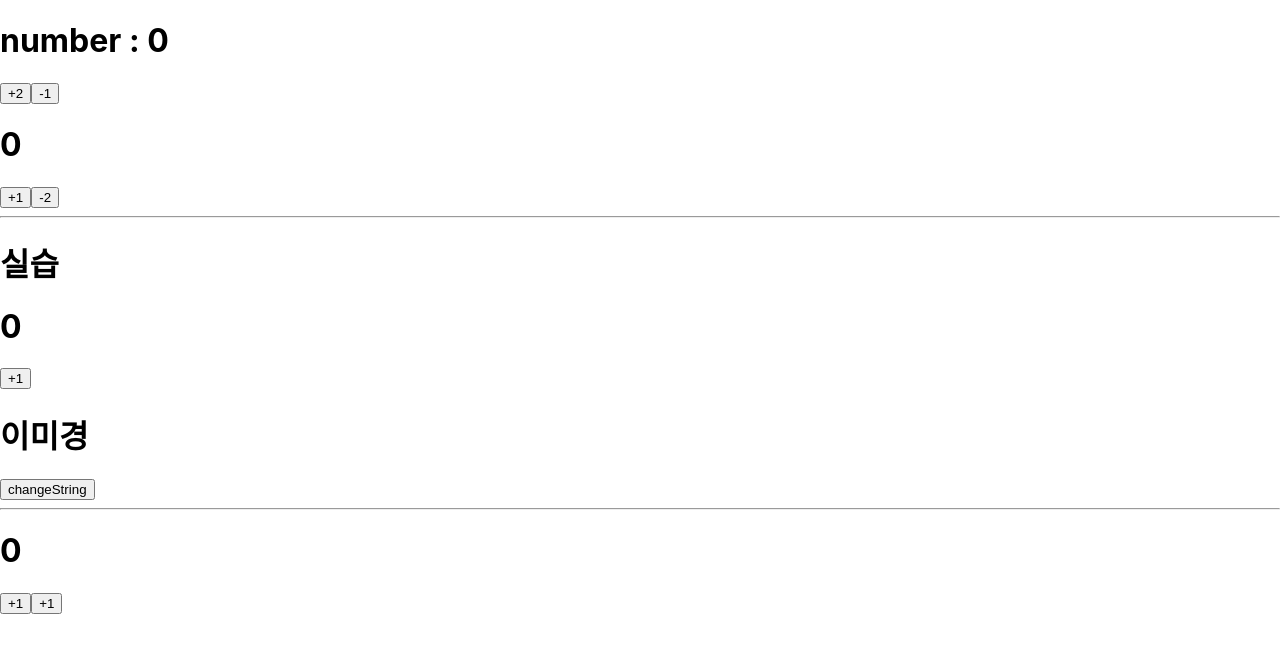
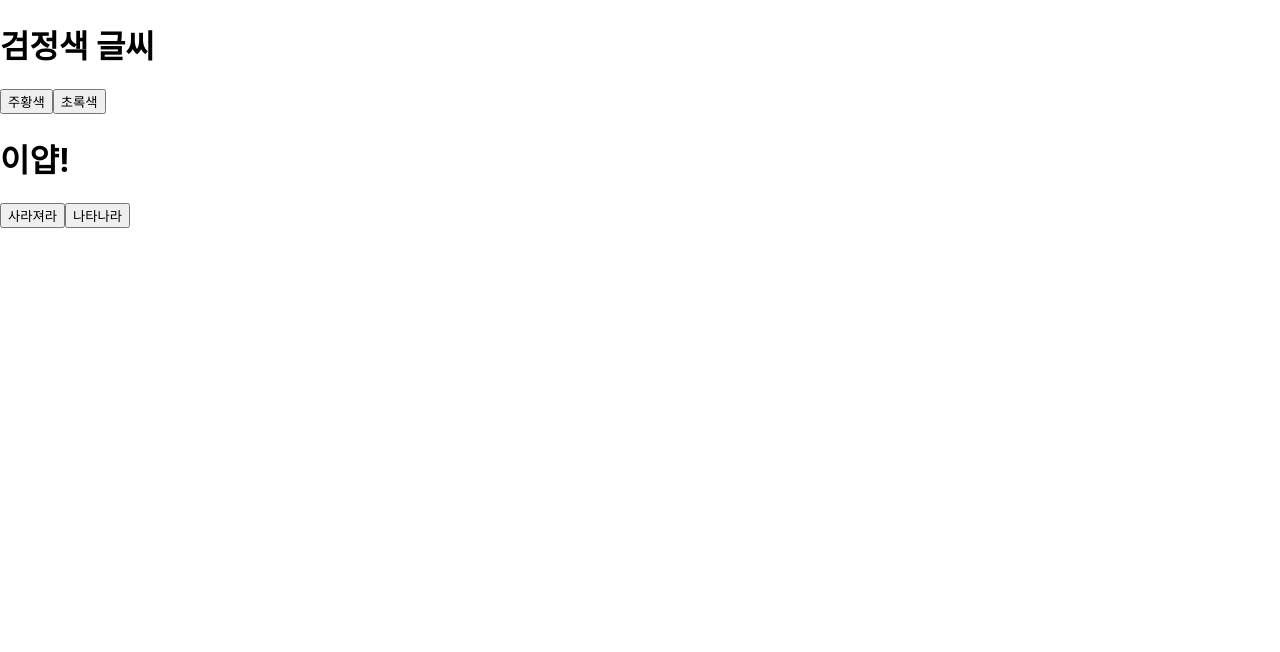
Before and after one commit to migyeonglee/ReactStudy, a React (Create React App) app in the folder first-app/: page / in a window 1280 px wide. Shown: the top 652 px of the page. Built offline with nearby package versions, Linux system fonts and the light colour scheme.

Commit message:
test end

```diff
--- a/first-app/src/App.js
+++ b/first-app/src/App.js
@@ -1,21 +1,20 @@
 import './App.css';
-import ClassState from './class';
-import FunctionState from './function';
-import Test1 from './test1';
-import Test2 from './test2';
+// import ClassState from './class';
+// import FunctionState from './function';
+// import Test1 from './test1';
+// import Test2 from './test2';
+import Test3 from './test3';
+import Test4 from './test4';
+import Test33 from './test33';
+import Test44 from './test44';
+// import Handler from './ex/Handler_ex';
 function App() {
 
   return (
    <>
 
-   <Test1></Test1>
-   <Test2></Test2>
-
-   <hr />
-   <ClassState></ClassState>
-   <hr />
-   <FunctionState></FunctionState>
-
+<Test33></Test33>
+<Test44></Test44>
 
    </>
   );
--- a/first-app/src/class.js
+++ b/first-app/src/class.js
@@ -18,18 +18,22 @@ class ClassState extends Component{
         this.changeNumber=this.changeNumber.bind(this)
         this.changeName=this.changeName.bind(this)
     }
-changeNumber(){
+changeNumber=(e)=>{
+    console.log(e.target.innerText)
     this.setState({number : this.state.number+1});
 }
+// changeNumber(){
+//     this.setState({number : this.state.number+1});
+// }
 changeName(){
     this.setState({name : "모르겠네"})
 }
-    consoleLog(name){
+    consoleLog(e,name){
+        console.log(e.target.innerText);
         console.log(name, "안녕")
     }
     render(){
         // const {number , text} = this.state;
-
 
         return(
             <>
@@ -46,9 +50,10 @@ changeName(){
         <h1>실습</h1>
         {/* <button onClick={this.consoleLog.bind(this,"이미경")}>버튼</button> */}
         <h1>{this.state.number}</h1>
-        <button onClick={this.changeNumber}>+1</button>
+        <button onClick={(e)=>{this.changeNumber(e)}}>+1</button>
         <h1>{this.state.name}</h1>
-        <button onClick={this.changeName}>changeString</button>
+        {/* <button onClick={this.changeName}>changeString</button> */}
+        <button onClick={(e)=>this.consoleLog(e,"반가워")}>changeString</button>
 
 
             </>
--- /dev/null
+++ b/first-app/src/ex/Handler_ex.js
@@ -0,0 +1,32 @@
+
+import React,{ Component } from "react";
+class Handler extends Component{
+
+    constructor(props){
+        super(props);
+        this.state={
+            string : "Hello World!"
+        }
+        this.change=this.change.bind(this)
+    }
+
+change(){
+    this.setState({string : "Goodbye World!"})
+}
+    consoleLog(e,name){
+        console.log(e.target.innerText);
+        console.log(name, "안녕")
+    }
+    render(){
+
+        return(
+            <>
+
+        <h1>실습</h1>
+        <h1>{this.state.string}</h1>
+        <button onClick={this.change}>버튼</button>
+            </>
+        )
+    }
+}
+export default Handler;
--- a/first-app/src/function.js
+++ b/first-app/src/function.js
@@ -4,12 +4,16 @@ const FunctionState = (props) => {
 
 
     let [ number,setNumber]=useState(0);
-    const changeNumber = () => {setNumber(number+1)}
+    // const changeNumber = () => {setNumber(number+1)}
+    const changeNumber = (e) => {
+        console.log(e.target.innerText)
+        setNumber(number+1)}
     return (
             <>
            <h1>{number}</h1>
            <button onClick={()=>{setNumber(number+1)}}>+1</button>
-           <button onClick={changeNumber}>+1</button>
+           <button onClick={(e)=>{changeNumber(e)}}>+1</button>
+           {/* <button onClick={changeNumber}>+1</button> */}
             </>
        )
 };
--- /dev/null
+++ b/first-app/src/test3.js
@@ -0,0 +1,33 @@
+
+import React,{ Component } from "react";
+class Test3 extends Component{
+
+    constructor(props){
+        super(props);
+        this.state={
+            text : "검정색 글씨",
+            color : "black",
+        }
+        this.changeRed=this.changeRed.bind(this)
+        this.changeBlue=this.changeBlue.bind(this)
+    }
+
+changeRed(){
+    this.setState({text : "빨간색 글씨",color : "red"})
+}
+changeBlue(){
+    this.setState({text : "파란색 글씨", color: "blue"})
+}
+
+    render(){
+        return(
+            <>
+        <h1>실습</h1>
+        <h1 style={{color : this.state.color}}>{this.state.text}</h1>
+        <button onClick={this.changeRed}>빨간색</button>
+        <button onClick={this.changeBlue}>파란색</button>
+            </>
+        )
+    }
+}
+export default Test3;
--- /dev/null
+++ b/first-app/src/test33.js
@@ -0,0 +1,22 @@
+import React, {useState} from "react";
+const Test33 = () => {
+
+    const [ text,changeText]=useState("검정색 글씨");
+    const [ textColor,changeColor]=useState("black");
+    const changeRed = ()=>{
+        changeText("주황색 글씨");
+        changeColor("orange");
+    }
+    const changeBule = ()=> {
+        changeText("초록색 글씨")
+        changeColor("green");
+    }
+        return (
+            <>
+           <h1 style={{color : textColor}}>{text}</h1>
+           <button onClick={changeRed}>주황색</button>
+           <button onClick={changeBule}>초록색</button>
+            </>
+       )
+};
+export default Test33 ;
--- /dev/null
+++ b/first-app/src/test4.js
@@ -0,0 +1,32 @@
+
+import React,{ Component } from "react";
+class Test3 extends Component{
+
+    constructor(props){
+        super(props);
+        this.state={
+            text : "얍! :)",
+        }
+        this.remove=this.remove.bind(this)
+        this.changeBlue=this.changeBlue.bind(this)
+    }
+
+    remove(){
+    this.setState({text : ""})
+}
+changeBlue(){
+    this.setState({text : "파란색 글씨", color: "blue"})
+}
+
+    render(){
+        return(
+            <>
+        {/* <h1>실습</h1> */}
+        <br />
+        <button onClick={this.remove}>사라져라</button>
+        <h1>{this.state.text}</h1>
+            </>
+        )
+    }
+}
+export default Test3;
--- /dev/null
+++ b/first-app/src/test44.js
@@ -0,0 +1,20 @@
+import React, {useState} from "react";
+const Test44 = () => {
+
+    const [ text,changeText]=useState("이얍!");
+    const remove = ()=>{
+        changeText("");
+    }
+    const add = ()=>{
+        changeText("히힛 :)");
+    }
+
+        return (
+            <>
+           <h1>{text}</h1>
+           <button onClick={remove}>사라져라</button>
+           <button onClick={add}>나타나라</button>
+            </>
+       )
+};
+export default Test44 ;
```
